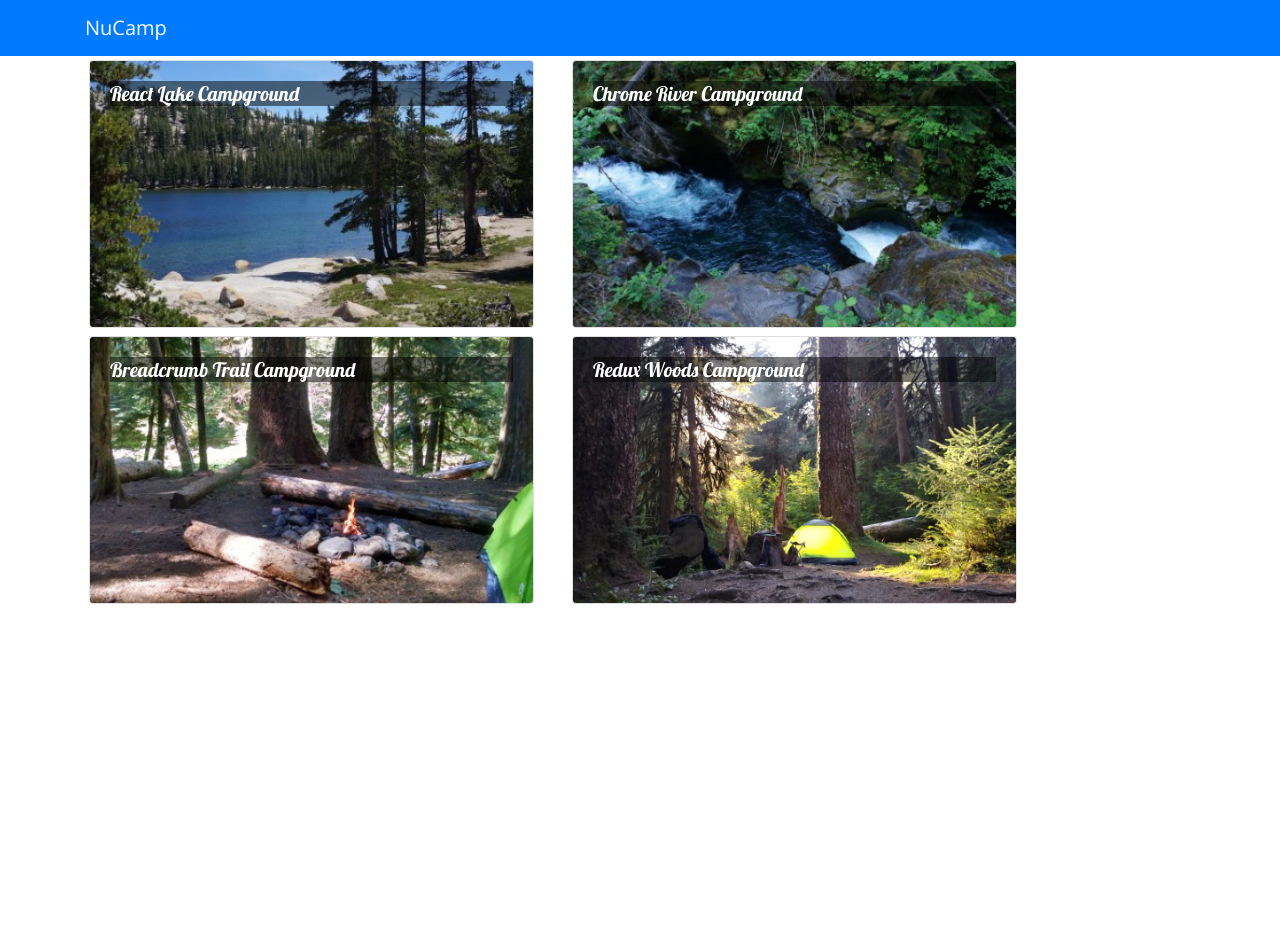
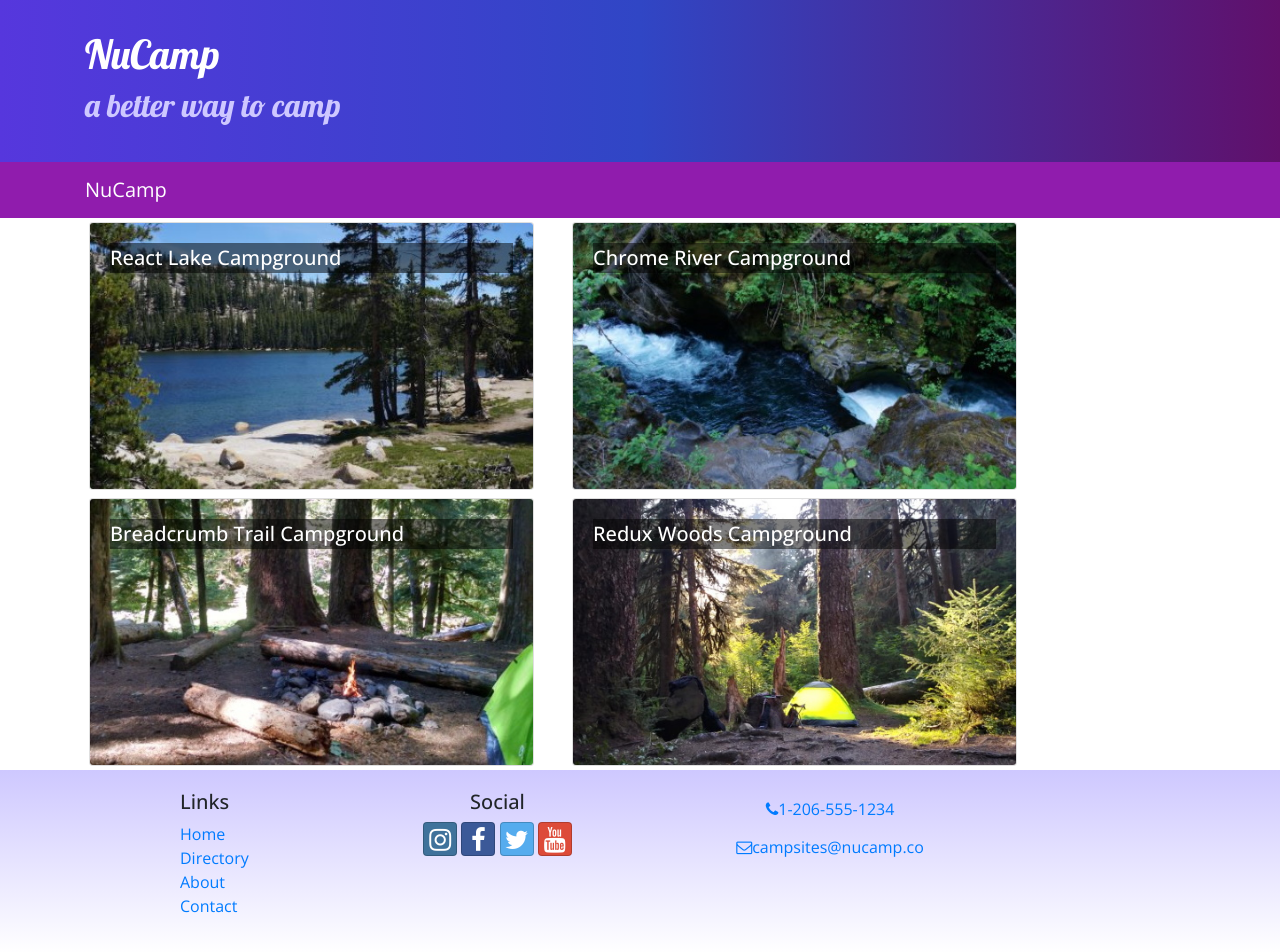
Before and after one commit to Sultan1992/ReactProject, a React (Create React App) app: page / in a window 1280 px wide. Before the commit the page ends 800 px from the top, so only its background shows below. Built offline with nearby package versions, Linux system fonts and the light colour scheme.

Commit message:
Header and Footer is added

```diff
--- a/package.json
+++ b/package.json
@@ -7,6 +7,8 @@
     "@testing-library/react": "^11.1.0",
     "@testing-library/user-event": "^12.1.10",
     "bootstrap": "4.5.2",
+    "bootstrap-social": "5.1.1",
+    "font-awesome": "4.7.0",
     "react": "^17.0.2",
     "react-dom": "^17.0.2",
     "react-popper": "1.3.6",
--- a/src/App.css
+++ b/src/App.css
@@ -2,15 +2,45 @@ body {
   font-family: "Open Sans", sans-serif;
 }
 
+h1, h2, h3, .card-body>.card-title {
+  font-family: "Lobster", cursive;
+}
+
 .card-title {
-  font: 500 1.25rem "Lobster", cursive;
+  font-weight: 500;
+  font-size: 1.25rem;
+}
+
+h2 {
+  color: #3046C5;
 }
 
 .card-img-overlay .card-title {
   color: white;
   background-color: rgba(0, 0, 0, 0.5);
 }
-.comments{
-  text-align: center;
 
+.row-content {
+  padding: 50px 0;
+  border-bottom: 1px ridge;
+  min-height: 200px;
 }
+
+.site-footer {
+  background-image: linear-gradient(#CEC8FF, white);
+  padding: 20px 0;
+}
+.jumbotron {
+  margin: 0;
+  padding: 30px;
+  background-image: linear-gradient(to right, #5637DD, #3046C5, #60106B);
+  color: white;
+}
+
+.jumbotron h2 {
+  color: #CEC8FF;
+}
+
+.navbar-dark {
+  background-color: #901CAD;
+}
--- /dev/null
+++ b/src/components/FooterComponent.js
@@ -0,0 +1,45 @@
+import React from 'react';
+
+function Footer(props)
+{
+    return (
+        <footer className="site-footer">
+            <div className="container">
+                <div className="row">
+                    <div className="col-4 col-sm-2 offset-1">
+                        <h5>Links</h5>
+                        <ul className="list-unstyled">
+                            <li>
+                                <a href="#">Home</a>
+                            </li>
+                            <li>
+                                <a href="#">Directory</a>
+                            </li>
+                            <li>
+                                <a href="#">About</a>
+                            </li>
+                            <li>
+                                <a href="#">Contact</a>
+                            </li>
+                        </ul>
+                    </div>
+                    <div className="col-6 col-sm-3 text-center">
+                        <h5>Social</h5>
+                        <a className="btn btn-social-icon btn-instagram" href="http://instagram.com/"><i className="fa fa-instagram"/></a>{' '}
+                        <a className="btn btn-social-icon btn-facebook" href="http://www.facebook.com/"><i className="fa fa-facebook"/></a>{' '}
+                        <a className="btn btn-social-icon btn-twitter" href="http://twitter.com/"><i className="fa fa-twitter"/></a>{' '}
+                        <a className="btn btn-social-icon btn-google" href="http://youtube.com/"><i className="fa fa-youtube"/></a>
+                    </div>
+                    <div className="col-sm-4 text-center">
+                        <a role="button" className="btn btn-link" href="tel:+12065551234"><i className="fa fa-phone"/>
+                            1-206-555-1234</a><br/>
+                        <a role="button" className="btn btn-link" href="mailto:notreal@notreal.co"><i className="fa fa-envelope-o"/>
+                            campsites@nucamp.co</a>
+                    </div>
+                </div>
+            </div>
+        </footer>
+    );
+}
+
+export default Footer;
--- /dev/null
+++ b/src/components/HeaderComponent.js
@@ -0,0 +1,29 @@
+import React, { Component }  from 'react';
+import { Navbar, NavbarBrand, Jumbotron } from 'reactstrap';
+
+class Header extends Component {
+    render() {
+        return (
+            <React.Fragment>
+                <Jumbotron fluid>
+                    <div className="container">
+                        <div className="row">
+                            <div className="col">
+                                <h1>NuCamp</h1>
+                                <h2>a better way to camp</h2>
+                            </div>
+                        </div>
+                    </div>
+                </Jumbotron>
+
+                <Navbar dark sticky="top">
+                    <div className="container">
+                        <NavbarBrand href="/">NuCamp</NavbarBrand>
+                    </div>
+                </Navbar>
+            </React.Fragment>
+        );
+    }
+}
+
+export default Header;
--- a/src/components/MainComponent.js
+++ b/src/components/MainComponent.js
@@ -4,7 +4,8 @@ import { Navbar, NavbarBrand } from 'reactstrap';
 import Directory from './DirectoryComponent';
 import CampsiteInfo from './CampsiteInfoComponent';
 import { CAMPSITES } from '../shared/campsites';
-
+import Header from './HeaderComponent';
+import Footer from './FooterComponent';
 
 class Main extends Component {
     constructor(props) {
@@ -22,13 +23,10 @@ class Main extends Component {
     render() {
         return (
             <div>
-                <Navbar dark color="primary">
-                    <div className="container">
-                        <NavbarBrand href="/">NuCamp</NavbarBrand>
-                    </div>
-                </Navbar>
+                <Header />
                 <Directory campsites={this.state.campsites} onClick={campsiteId => this.onCampsiteSelect(campsiteId)}/>
                 <CampsiteInfo campsite={this.state.campsites.filter(campsite => campsite.id === this.state.selectedCampsite)[0]} />
+                <Footer />
             </div>
         );
     };
--- a/src/index.js
+++ b/src/index.js
@@ -1,11 +1,12 @@
 import React from 'react';
 import ReactDOM from 'react-dom';
 import './index.css';
-import reportWebVitals from './reportWebVitals';
 import 'bootstrap/dist/css/bootstrap.min.css';
 import 'bootstrap/dist/css/bootstrap.min.css';
 import 'typeface-lobster';
 import 'typeface-open-sans';
+import 'font-awesome/css/font-awesome.css';
+import 'bootstrap-social/bootstrap-social.css';
 import App from './App';
 
 
@@ -15,8 +16,3 @@ ReactDOM.render(
   </React.StrictMode>,
   document.getElementById('root')
 );
-
-// If you want to start measuring performance in your app, pass a function
-// to log results (for example: reportWebVitals(console.log))
-// or send to an analytics endpoint. Learn more: https://bit.ly/CRA-vitals
-reportWebVitals();
```
Also changed, not shown: 1 other file (tests, documents, lock files or other folders).
